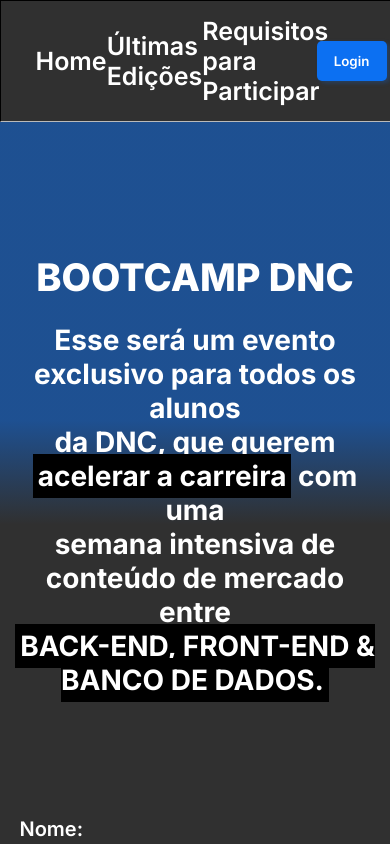
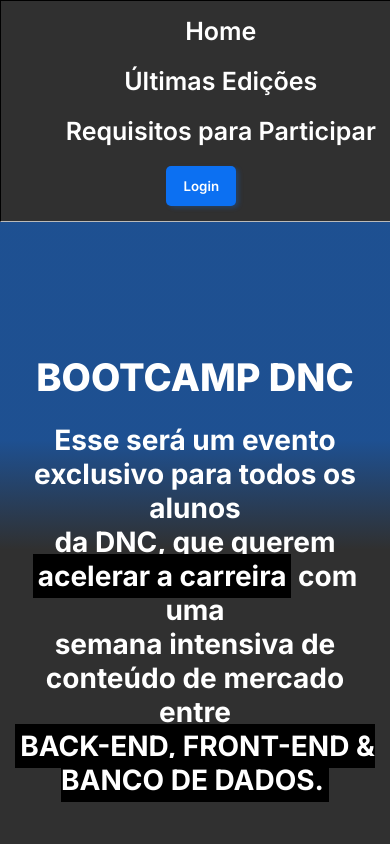
Before and after one commit to NandaMelooo/projeto-captacao-bootcamp, a plain HTML site: page index.html in a window 390 px wide. Shown: the top 844 px of the page. Drawn offline with Linux system fonts and the light colour scheme.

Commit message:
Ajuste de escritas de - para _

```diff
--- a/style.css
+++ b/style.css
@@ -252,24 +252,25 @@ footer .linha02 a:hover {
 
 @media only screen and (max-width: 600px) {
   /*Menu Superior*/
-  #menu-superior {
+  #menu_superior {
     flex-direction: column;
     height: auto;
   }
 
-  #menu-link {
+  #menu_link {
     flex-direction: column;
     width: 100%;
     padding: 0px;
   }
 
-  #menu-link a {
+  #menu_link a {
     display: flex;
+    flex-direction: column;
     height: 50px;
     align-items: center;
   }
 
-  #menu-principal button {
+  #menu_principal button {
     width: 100%;
     margin: 0px;
   }
```
